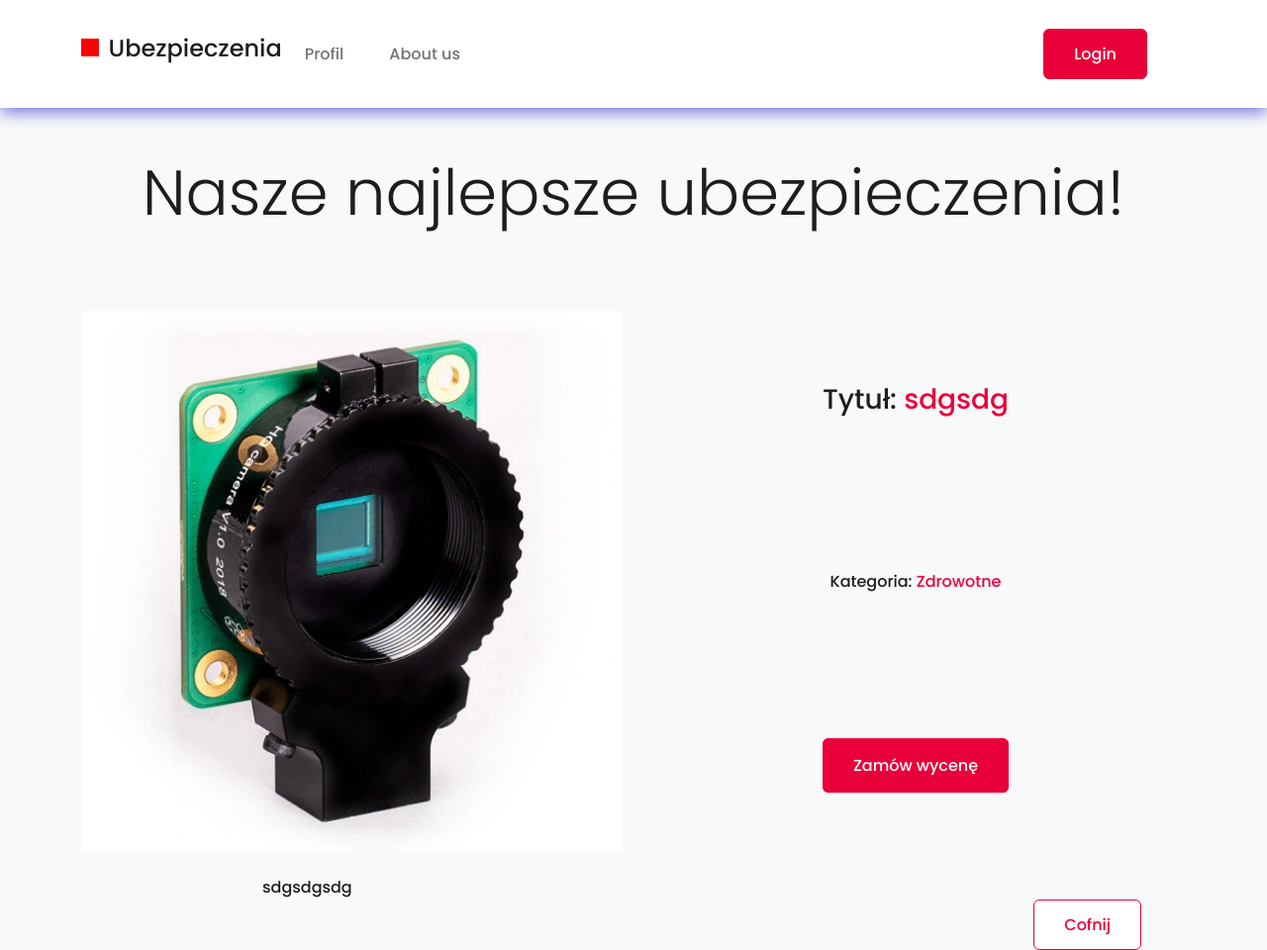
After one commit to kewdrgas/UbezpieczalniaPSI, a Django app: page /ubezpieczenie/3/ in a window 1280 px wide. The commit adds this page. Shown: the whole page at 99% size. Run offline with Django 3.2, Linux system fonts and the light colour scheme; data comes from the database, SQL or seed files in the repository; both versions use the stored data as it was after the commit.

Commit message:
szablony media oraz nawigacja

```diff
--- a/Ubezpieczalnia/settings.py
+++ b/Ubezpieczalnia/settings.py
@@ -121,9 +121,9 @@ USE_TZ = True
 # https://docs.djangoproject.com/en/3.2/howto/static-files/
 
 STATIC_URL = '/static/'
-STATICFILES_DIRS =['styles', 'assets']
+STATICFILES_DIRS =['styles', 'assets', 'plakaty']
 
-MEDIA_URL = '/media/'
+MEDIA_URL = '/plakaty/'
 MEDIA_ROOT = 'plakaty'
 
 LOGIN_URL = 'login'
--- a/Ubezpieczalnia/urls.py
+++ b/Ubezpieczalnia/urls.py
@@ -3,7 +3,7 @@ from django.conf.urls.static import static
 from django.contrib import admin
 from django.urls import path
 from django.contrib.auth import views as auth_views
-from ubezpieczenia.views import test_response, wszystkie_ubezpieczenia, login, index, ocena_ubezpieczenia, nowe_ubezpieczenie, edytuj_ubezpieczenie, usun_ubezpieczenie#, register
+from ubezpieczenia.views import test_response, wszystkie_ubezpieczenia, login, index, ocena_ubezpieczenia, nowe_ubezpieczenie, edytuj_ubezpieczenie, usun_ubezpieczenie, ubezpieczenie#, register
 
 
 urlpatterns = [
@@ -17,5 +17,6 @@ urlpatterns = [
     path('wszystkie_ubezpieczenia/', wszystkie_ubezpieczenia, name="wszystkie_ubezpieczenia"),
     path('nowe_ubezpieczenie/', nowe_ubezpieczenie, name="nowe_ubezpieczenie"),
     path('edytuj_ubezpieczenie/<int:id>/', edytuj_ubezpieczenie, name="edytuj_ubezpieczenie"),
+    path('ubezpieczenie/<int:id>/', ubezpieczenie, name="ubezpieczenie"),
     path('usun_ubezpieczenie/<int:id>/', usun_ubezpieczenie, name="usun_ubezpieczenie")
 ] + static(settings.MEDIA_URL, document_root=settings.MEDIA_ROOT)
--- a/static/style.scss
+++ b/static/style.scss
@@ -1,19 +1,23 @@
-@import url("https://fonts.googleapis.com/css2?family=Poppins:wght@300;500;700&display=swap");
+@import url('https://fonts.googleapis.com/css2?family=Poppins:wght@300;500;700&display=swap');
 
 body {
   color: black;
   margin: 0;
-  font-family: "Poppins", sans-serif;
+  font-family: 'Poppins', sans-serif;
+  --bs-bg-opacity: 1;
+  background-color: rgba(var(--bs-light-rgb), var(--bs-bg-opacity)) !important;
 }
-
+* {
+  color: rgb(29, 29, 27);
+}
 a {
   text-decoration: none !important;
-  color: black !important;
+  color: rgb(29, 29, 27);
 }
 
 .nav-link,
 .nav-item {
-  color: black !important;
+  margin-right: 15px;
 }
 
 .login__headerImage {
@@ -48,3 +52,82 @@ a {
   background-color: red;
   margin-right: 10px;
 }
+.hero {
+  width: 100%;
+  h2 {
+    text-align: center;
+  }
+}
+.navbar {
+  padding: 5px 0px;
+  background-color: #fff;
+  box-shadow: 0 5px 15px #787bd9;
+
+  a {
+    font-size: 16px;
+
+    display: flex;
+    align-items: center;
+  }
+  .menu {
+    &--button {
+      display: inline-block !important;
+    }
+  }
+}
+.button {
+  cursor: pointer;
+  font-size: 16px;
+  &__whitered {
+    line-height: 1.1875;
+    background: #fff;
+    border: 1px solid rgb(233, 0, 57);
+    border-radius: 6px;
+    background: white;
+    color: rgb(233, 0, 57);
+    padding: 15px 30px;
+    transition: background 0.5s linear;
+    position: relative;
+    z-index: 1;
+  }
+  &__red {
+    line-height: 1.1875;
+    color: #fff;
+
+    border: 1px solid rgb(233, 0, 57);
+    border-radius: 6px;
+    background: rgb(233, 0, 57);
+    padding: 15px 30px;
+    transition: background 0.5s linear;
+    position: relative;
+    z-index: 1;
+  }
+}
+img {
+  width: 100%;
+}
+.ubezpieczenie {
+  position: relative;
+  &__content {
+    height: 100%;
+    justify-content: space-around;
+    display: flex;
+    flex-direction: column;
+    align-items: center;
+  }
+  .row {
+    margin-bottom: 25px;
+  }
+  &__desc {
+    @media (min-width: 768px) {
+      max-width: 750px;
+      margin: auto;
+    }
+  }
+  &__heading,
+  &__category {
+    span {
+      color: rgb(233, 0, 57);
+    }
+  }
+}
--- a/styles/style.css
+++ b/styles/style.css
@@ -2,17 +2,23 @@
 body {
   color: black;
   margin: 0;
-  font-family: "Poppins", sans-serif;
+  font-family: 'Poppins', sans-serif;
+  --bs-bg-opacity: 1;
+  background-color: rgba(var(--bs-light-rgb), var(--bs-bg-opacity)) !important;
+}
+
+* {
+  color: #1d1d1b;
 }
 
 a {
   text-decoration: none !important;
-  color: black !important;
+  color: #1d1d1b;
 }
 
 .nav-link,
 .nav-item {
-  color: black !important;
+  margin-right: 15px;
 }
 
 .login__headerImage {
@@ -48,4 +54,103 @@ a {
   background-color: red;
   margin-right: 10px;
 }
-/*# sourceMappingURL=style.css.map */
+
+.hero {
+  width: 100%;
+}
+
+.hero h2 {
+  text-align: center;
+}
+
+.navbar {
+  padding: 5px 0px;
+  background-color: #fff;
+  -webkit-box-shadow: 0 5px 15px #787bd9;
+          box-shadow: 0 5px 15px #787bd9;
+}
+
+.navbar a {
+  font-size: 16px;
+  display: -webkit-box;
+  display: -ms-flexbox;
+  display: flex;
+  -webkit-box-align: center;
+      -ms-flex-align: center;
+          align-items: center;
+}
+
+.navbar .menu--button {
+  display: inline-block !important;
+}
+
+.button {
+  cursor: pointer;
+  font-size: 16px;
+}
+
+.button__whitered {
+  line-height: 1.1875;
+  background: #fff;
+  border: 1px solid #e90039;
+  border-radius: 6px;
+  background: white;
+  color: #e90039;
+  padding: 15px 30px;
+  -webkit-transition: background 0.5s linear;
+  transition: background 0.5s linear;
+  position: relative;
+  z-index: 1;
+}
+
+.button__red {
+  line-height: 1.1875;
+  color: #fff;
+  border: 1px solid #e90039;
+  border-radius: 6px;
+  background: #e90039;
+  padding: 15px 30px;
+  -webkit-transition: background 0.5s linear;
+  transition: background 0.5s linear;
+  position: relative;
+  z-index: 1;
+}
+
+img {
+  width: 100%;
+}
+
+.ubezpieczenie {
+  position: relative;
+}
+
+.ubezpieczenie__content {
+  height: 100%;
+  -ms-flex-pack: distribute;
+      justify-content: space-around;
+  display: -webkit-box;
+  display: -ms-flexbox;
+  display: flex;
+  -webkit-box-orient: vertical;
+  -webkit-box-direction: normal;
+      -ms-flex-direction: column;
+          flex-direction: column;
+  -webkit-box-align: center;
+      -ms-flex-align: center;
+          align-items: center;
+}
+
+.ubezpieczenie .row {
+  margin-bottom: 25px;
+}
+
+@media (min-width: 768px) {
+  .ubezpieczenie__desc {
+    max-width: 750px;
+    margin: auto;
+  }
+}
+
+.ubezpieczenie__heading span, .ubezpieczenie__category span {
+  color: #e90039;
+}
--- /dev/null
+++ b/templates/nav.html
@@ -0,0 +1,45 @@
+<link
+  href="https://cdn.jsdelivr.net/npm/bootstrap@5.1.3/dist/css/bootstrap.min.css"
+  rel="stylesheet"
+  integrity="sha384-1BmE4kWBq78iYhFldvKuhfTAU6auU8tT94WrHftjDbrCEXSU1oBoqyl2QvZ6jIW3"
+  crossorigin="anonymous"
+/>
+{% load static %}
+<link rel="stylesheet" type="text/css" href="{% static 'style.css' %}" />
+<nav class="navbar navbar-expand-lg navbar-light">
+  <div class="container row-fluid">
+    <div class="collapse navbar-collapse justify-content-between">
+      <ul class="navbar-nav mr-auto mt-2 mt-lg-0">
+        <li class="nav-item">
+          <a class="d-flex align-items-baseline" href="index.html">
+            <div class="redBox"></div>
+            <h4>Ubezpieczenia</h4>
+          </a>
+        </li>
+        <li class="nav-item">
+          <a class="nav-link" href="profile.html">Profil</a>
+        </li>
+        <li class="nav-item">
+          <a class="nav-link" href="#">About us</a>
+        </li>
+      </ul>
+    </div>
+
+    <ul class="nav m-4 navbar-nav justify-content-between">
+      <div class="d-flex align-items-baseline">
+        <!--<a href="registration/login.html" class="btn btn-outline-danger" type="submit">Logout</a> -->
+
+        <li class="nav-item">
+          {% if user.is_authenticated %} Zalogowano {{ user.username }}
+        </li>
+        <a class="button button__whitered" href="{% url 'logout' %}">Logout</a>
+        {% else %}
+        <a class="button button__red" href="{% url 'login' %}">Login</a>
+        {% endif %}
+      </div>
+    </ul>
+  </div>
+</nav>
+<div class="bg-light rounded-3 p-5 mb-4 hero">
+  <h2 class="display-3">Nasze najlepsze ubezpieczenia!</h2>
+</div>
--- /dev/null
+++ b/templates/ubezpieczenie.html
@@ -0,0 +1,44 @@
+<!DOCTYPE html>
+<html lang="en">
+  <head>
+    <meta charset="UTF-8" />
+    <meta
+      name="viewport"
+      content="width=device-width, user-scalable=no, initial-scale=1.0, maximum-scale=1.0, minimum-scale=1.0"
+    />
+    <meta http-equiv="X-UA-Compatible" content="ie=edge" />
+    <title>Ubezpiczenie {{ubezpieczenie.tytul}}</title>
+  </head>
+  <body>
+    {% include "nav.html" %}
+
+    <div class="ubezpieczenie container">
+      <div class="ubezpieczenie__innerContainer">
+        <div class="row">
+          <div class="col-md-6">
+            <img
+            {% load static %}
+              src="{% static ubezpieczenie.plakat %}"
+              alt=""
+              class="ubezpieczenie__image"
+            />
+          </div>
+          <div class="col-md-6">
+            <div class="ubezpieczenie__content">
+              <h3 class="ubezpieczenie__heading">Tytuł: <span>{{ubezpieczenie.tytul}}</span></h3>
+              <p class="ubezpieczenie__category">Kategoria: <span>{{ubezpieczenie.kategoria}}</span></p>
+              <div class="ubezpieczenie__CTA">
+                              <a href="" class="button button__red">Zamów wycenę</a>
+              </div>
+            </div>
+            </div>
+          </div>
+          <div class="ubezpieczenie__desc">{{ubezpieczenie.opis}}</div>
+        </div>
+                  <a style="position: absolute; right:5%" class="button button__whitered" href="{% url 'index' %}">Cofnij</a>
+      </div>
+
+    </div>
+
+  </body>
+</html>
--- a/ubezpieczenia/views.py
+++ b/ubezpieczenia/views.py
@@ -36,6 +36,9 @@ def ocena_ubezpieczenia(request):
 
 
     return render(request, 'ocena.html', {'form': form})
+def ubezpieczenie(request, id):
+    ubezpieczenie = get_object_or_404(Ubezpieczenie, pk=id)
+    return render(request,'ubezpieczenie.html', {'ubezpieczenie': ubezpieczenie})
 
 @login_required
 def nowe_ubezpieczenie(request):
```
Also changed, not shown: templates/index.html (+1 -31 lines), db.sqlite3, plakaty/plakaty/ubezpieczenia-01-850x478-1-e1617276676492.jpeg (added), ubezpieczenia/migrations/0012_alter_dodatkoweinfo_gatunek.py (added).
